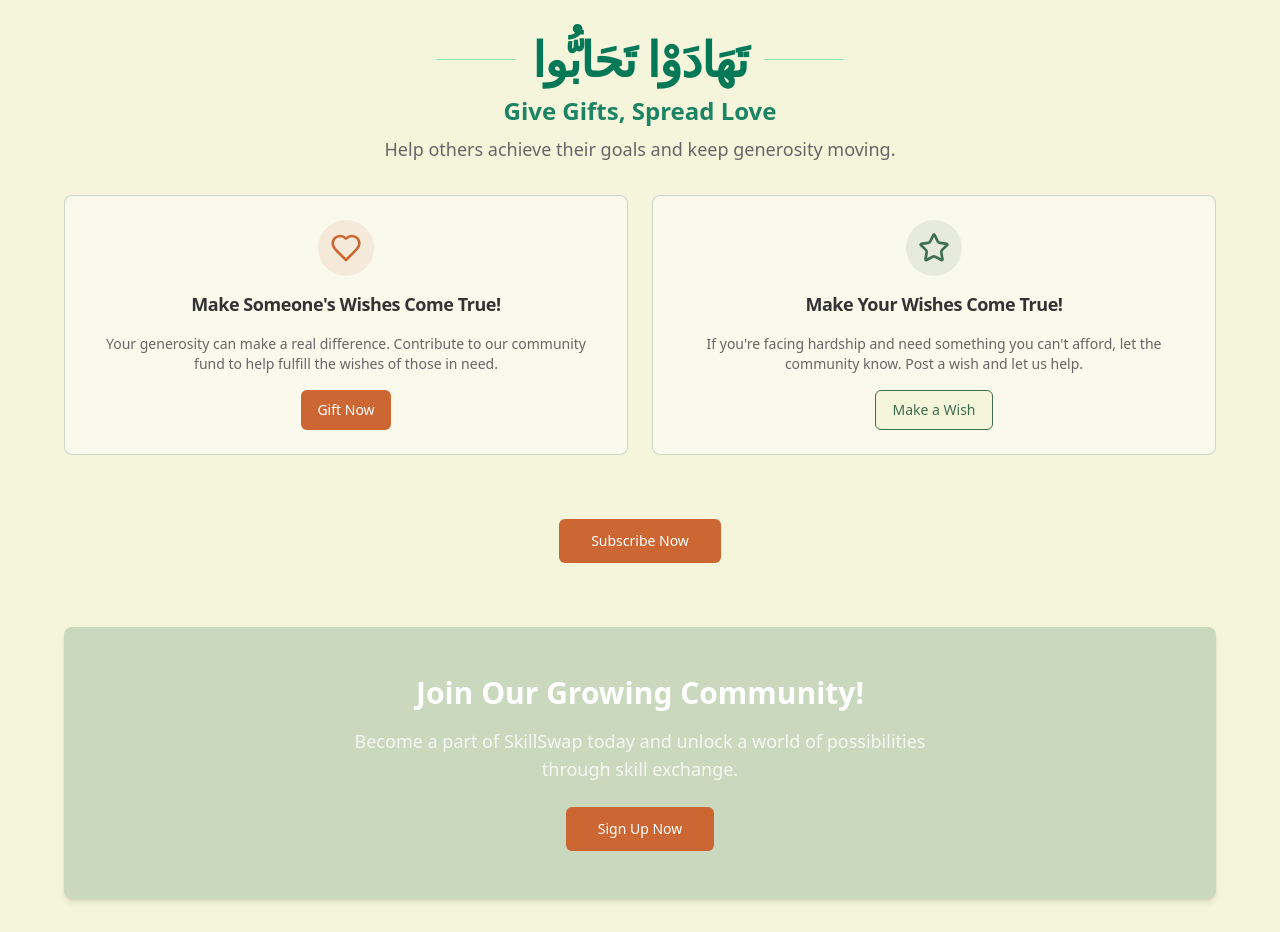
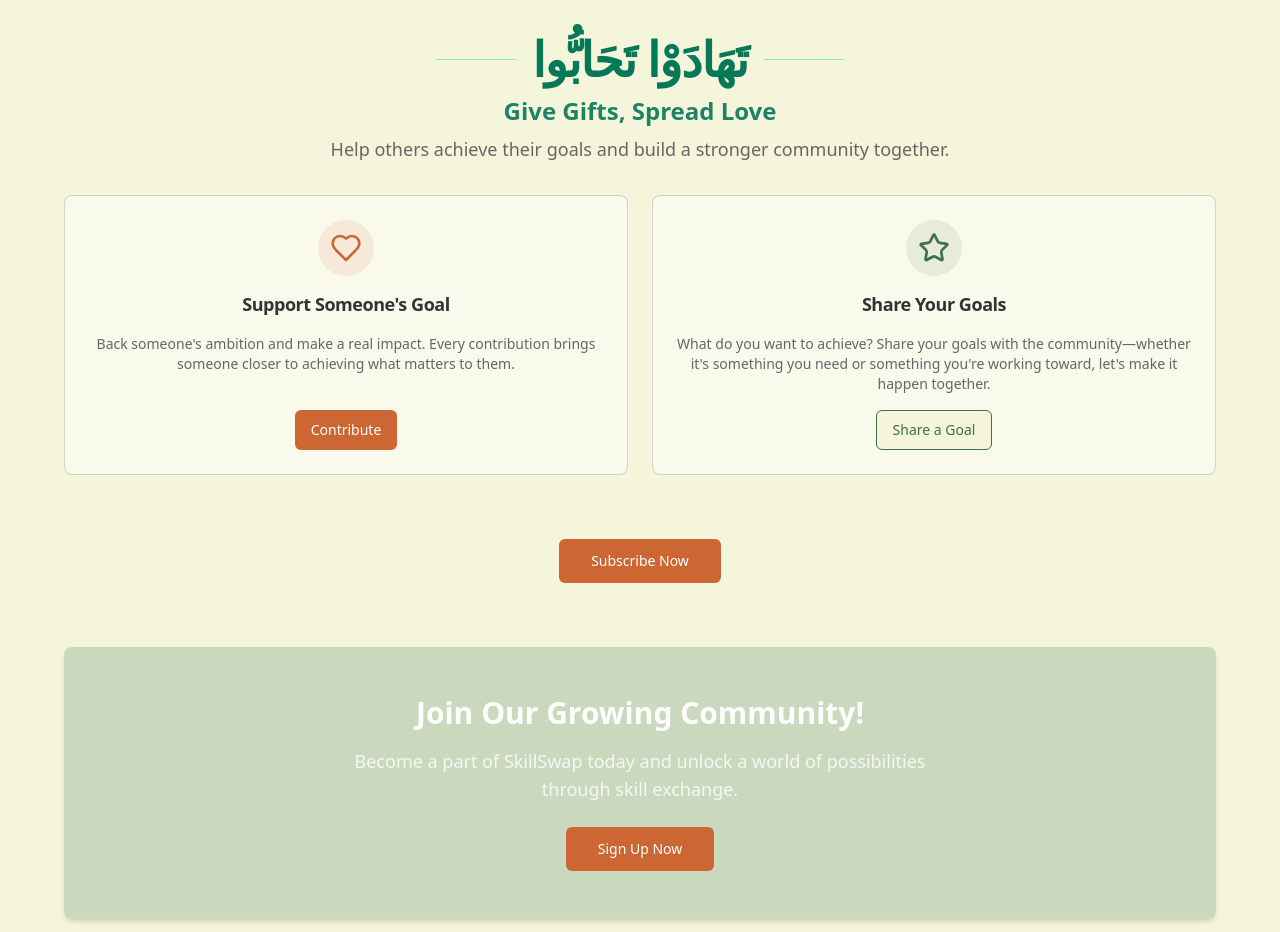
Before and after one commit to mansourmohamed2608/skillswap-app, a Next.js app in the folder frontend/: page / in a window 1280 px wide. Shown: the part 1420-2352 px from the top of the page. Built offline with nearby package versions, Linux system fonts and the light colour scheme; no server answers; the database is empty.

Commit message:
content: reword wishes/goals to be empowering and community-focused, not charity-oriented

```diff
--- a/frontend/src/i18n/config.ts
+++ b/frontend/src/i18n/config.ts
@@ -141,16 +141,16 @@ const resources = {
           viewAll: "View All Listings",
         },
         wishes: {
-          title: "Give Gifts, Spread Love",
-          communitySubtitle: "Help others achieve their goals and keep generosity moving.",
-          featuredTitle: "Make a Wish Come True",
-          featuredSubtitle: "Help community members achieve their dreams",
-          donateTitle: "Make Someone's Wishes Come True!",
-          donateBody: "Your generosity can make a real difference. Contribute to our community fund to help fulfill the wishes of those in need.",
-          donateCta: "Gift Now",
-          requestTitle: "Make Your Wishes Come True!",
-          requestBody: "If you're facing hardship and need something you can't afford, let the community know. Post a wish and let us help.",
-          requestCta: "Make a Wish",
+          title: "Support Community Goals",
+          communitySubtitle: "Help others achieve their goals and build a stronger community together.",
+          featuredTitle: "Support a Goal",
+          featuredSubtitle: "Discover community members' goals and help them succeed",
+          donateTitle: "Support Someone's Goal",
+          donateBody: "Back someone's ambition and make a real impact. Every contribution brings someone closer to achieving what matters to them.",
+          donateCta: "Contribute",
+          requestTitle: "Share Your Goals",
+          requestBody: "What do you want to achieve? Share your goals with the community—whether it's something you need or something you're working toward, let's make it happen together.",
+          requestCta: "Share a Goal",
           viewAll: "View All Wishes",
           viewDetails: "View Details",
         },
@@ -587,8 +587,8 @@ const resources = {
           donate: "Donate",
         },
         request: {
-          title: "Make a Wish",
-          subtitle: "If you're in need, let the community know how they can help.",
+          title: "Share a Goal",
+          subtitle: "Tell the community about your goals. Whether it's something you need or want to achieve, we're here to help.",
           signInTitle: "Sign in required",
           signInDesc: "Please sign in to create a wish",
           missingTitle: "Missing fields",
@@ -598,7 +598,7 @@ const resources = {
           submitFailedTitle: "Failed to submit",
           submitFailedDesc: "Please try again",
           wishTitleLabel: "Wish Title",
-          wishTitlePlaceholder: "e.g., Winter coat for my child",
+          wishTitlePlaceholder: "e.g., Learn graphic design or rebuild my patio",
           wishDescriptionLabel: "Describe Your Wish",
           wishDescriptionPlaceholder: "Please provide details about what you need and why. The more information you provide, the easier it is for someone to help.",
           goalLabel: "Goal Amount (EGP)",
@@ -620,13 +620,13 @@ const resources = {
             other: "Other",
           },
           privacyTitle: "Your Privacy Matters",
-          privacyBody: "Your request will be reviewed and shared anonymously with potential donors. Your personal information will not be disclosed.",
-          submitButton: "Submit Your Wish",
+          privacyBody: "Your goal will be reviewed and can be shared with the community. You can remain anonymous if you prefer—your personal information won't be disclosed.",
+          submitButton: "Share Your Goal",
           submitting: "Submitting…",
         },
         donate: {
-          title: "Make a Donation",
-          subtitle: "Your contribution can make someone's wish come true.",
+          title: "Support Community Goals",
+          subtitle: "Help someone achieve what matters to them.",
           goalLabel: "Goal: {{amount}} {{currency}}",
           raised: "{{raised}} / {{goal}} {{currency}} raised",
           missingId: "Provide a wish id via ?id=... to donate.",
@@ -657,7 +657,7 @@ const resources = {
           donorsEmpty: "No donations yet.",
           anonymous: "Anonymous",
           donorFallback: "Donor",
-          donateTitle: "Donate to this Wish",
+          donateTitle: "Support This Goal",
           amountLabel: "Amount ({{currency}})",
           emailLabel: "Email (for receipt)",
           anonymousLabel: "Donate anonymously",
@@ -1935,14 +1935,14 @@ const resources = {
       },
       wishes: {
         list: {
-          empty: "لا توجد أمنيات بعد.",
-          loading: "جارٍ تحميل الأمنيات...",
+          empty: "لا توجد أهداف بعد.",
+          loading: "جارٍ تحميل الأهداف...",
           raised: "{{raised}} / {{goal}} {{currency}} تم جمعها",
-          donate: "تبرّع",
+          donate: "ساهم",
         },
         request: {
-          title: "اطلب أمنية",
-          subtitle: "إذا كنت بحاجة، أخبر المجتمع كيف يمكنه المساعدة.",
+          title: "شارك هدفك",
+          subtitle: "حدثنا عن أهدافك. سواء كان شيئًا تحتاجه أو تريد تحقيقه، نحن هنا للمساعدة.",
           signInTitle: "يلزم تسجيل الدخول",
           signInDesc: "يرجى تسجيل الدخول لإنشاء أمنية",
           missingTitle: "حقول ناقصة",
@@ -1952,7 +1952,7 @@ const resources = {
           submitFailedTitle: "فشل الإرسال",
           submitFailedDesc: "يرجى المحاولة مرة أخرى",
           wishTitleLabel: "عنوان الأمنيّة",
-          wishTitlePlaceholder: "مثال: معطف شتوي لطفلي",
+          wishTitlePlaceholder: "مثال: تعلم التصميم الجرافيكي أو بناء فناء منزلي",
           wishDescriptionLabel: "صف أمنيتك",
           wishDescriptionPlaceholder: "يرجى توضيح ما تحتاجه ولماذا. كلما زادت التفاصيل، كان من الأسهل المساعدة.",
           goalLabel: "المبلغ المستهدف (EGP)",
@@ -1974,13 +1974,13 @@ const resources = {
             other: "أخرى",
           },
           privacyTitle: "خصوصيتك مهمة",
-          privacyBody: "سيتم مراجعة طلبك ومشاركته بشكل مجهول مع المتبرعين المحتملين. لن يتم الكشف عن معلوماتك الشخصية.",
-          submitButton: "إرسال الأمنيّة",
+          privacyBody: "سيتم مراجعة هدفك ويمكن مشاركته مع المجتمع. يمكنك البقاء مجهول الهوية إذا كنت تفضل ذلك—لن يتم الكشف عن معلوماتك الشخصية.",
+          submitButton: "شارك هدفك",
           submitting: "جارٍ الإرسال…",
         },
         donate: {
-          title: "قدّم تبرعًا",
-          subtitle: "مساهمتك قد تحقق أمنية.",
+          title: "ادعم أهداف المجتمع",
+          subtitle: "ساعد شخصًا على تحقيق ما يهمه.",
           goalLabel: "الهدف: {{amount}} {{currency}}",
           raised: "{{raised}} / {{goal}} {{currency}} تم جمعها",
           missingId: "زوّدنا بمعرّف الأمنيّة عبر ?id=... للتبرع.",
@@ -2011,7 +2011,7 @@ const resources = {
           donorsEmpty: "لا توجد تبرعات بعد.",
           anonymous: "مجهول",
           donorFallback: "متبرّع",
-          donateTitle: "تبرع لهذه الأمنية",
+          donateTitle: "ادعم هذا الهدف",
           amountLabel: "المبلغ ({{currency}})",
           emailLabel: "البريد الإلكتروني (للايصال)",
           anonymousLabel: "التبرع بشكل مجهول",
```
